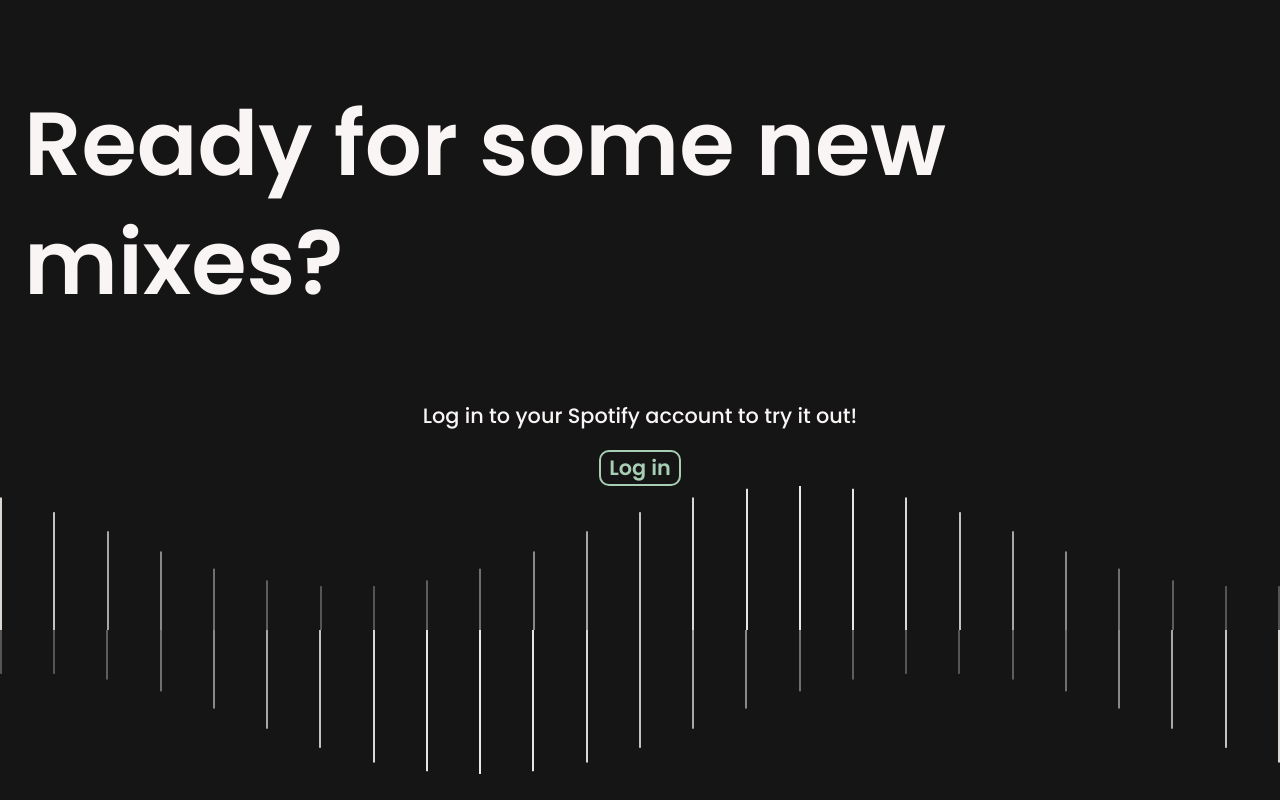
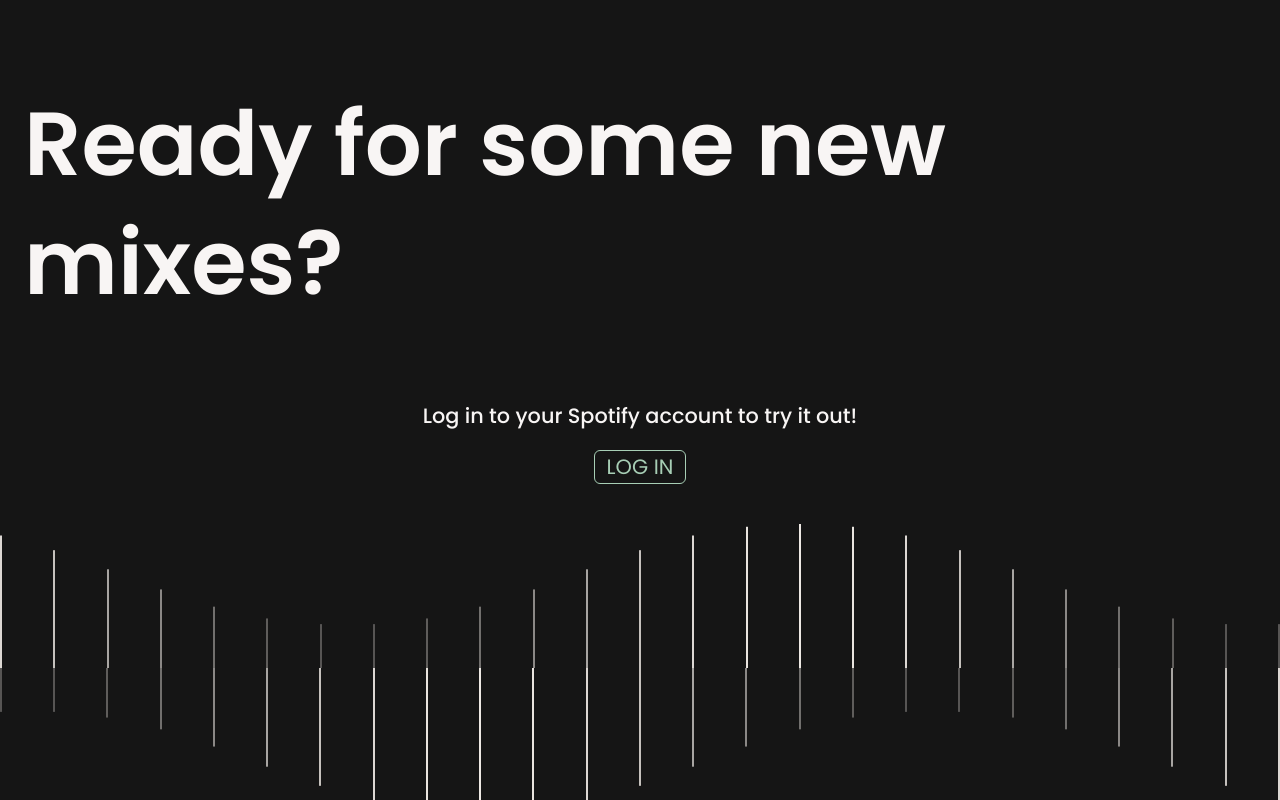
Before and after one commit to lrosenqv/cybertape, a Vue app: page /login in a window 1280 px wide. Built offline with nearby package versions, Linux system fonts and the light colour scheme; no server answers.

Commit message:
button transition

```diff
--- a/src/components/atoms/ButtonPrimary.vue
+++ b/src/components/atoms/ButtonPrimary.vue
@@ -20,11 +20,43 @@
 
 button {
   background-color: transparent;
-  border-radius: variables.$border-radius-small;
-  border: 2px solid variables.$color__green;
+  border-radius: variables.$border-radius-x-small;
+  border: 1px solid variables.$color__green;
   color: variables.$color__green;
-  font-weight: 600;
-  padding: variables.$padding-x-small variables.$padding-small;
+  font-weight: 400;
+  text-transform: uppercase;
+  overflow: hidden;
+  padding: variables.$padding-x-small variables.$padding-medium;
+  position: relative;
+
   @include variables.font-size-paragraph;
+
+  &:active {
+    transform: translateY(3px);
+  }
+  &:hover {
+    border-color: transparent;
+    color: variables.$color-neutral__dark;
+    &::after {
+      opacity: 1;
+      transform: scale(1, 1);
+    }
+  }
+
+  &::after {
+    aspect-ratio: 1 / 1;
+    content: '';
+    position: absolute;
+    top: -200%;
+    left: -50%;
+    right: -50%;
+    background-color: variables.$color__green-light;
+    border-color: transparent;
+    border-radius: 50%;
+    transform: scale(0, 0);
+    opacity: 0;
+    z-index: -1;
+    transition: all 0.6s;
+  }
 }
 </style>
--- a/src/style/variables.scss
+++ b/src/style/variables.scss
@@ -1,4 +1,5 @@
 // borders
+$border-radius-x-small: 6px;
 $border-radius-small: 10px;
 $border-radius-medium: 20px;
 $border-radius-large: 40px;
--- a/src/views/StartView.vue
+++ b/src/views/StartView.vue
@@ -37,6 +37,7 @@
   display: flex;
   flex-direction: column;
   height: 100vh;
+  gap: 40px;
   justify-content: space-between;
   padding-block: variables.$padding-body;
 
```
Also changed, not shown: 1 other file (tests, documents, lock files or other folders).
